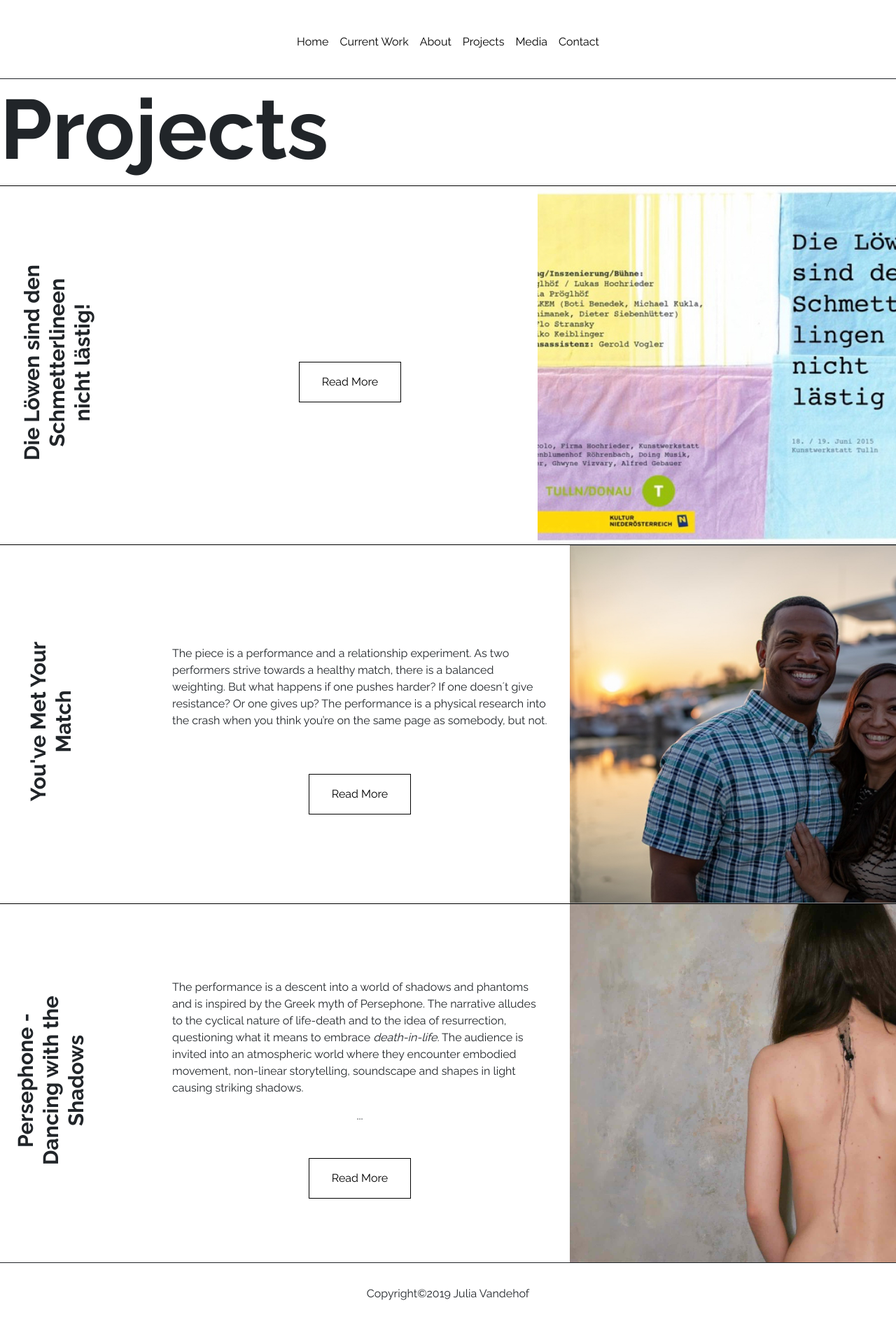
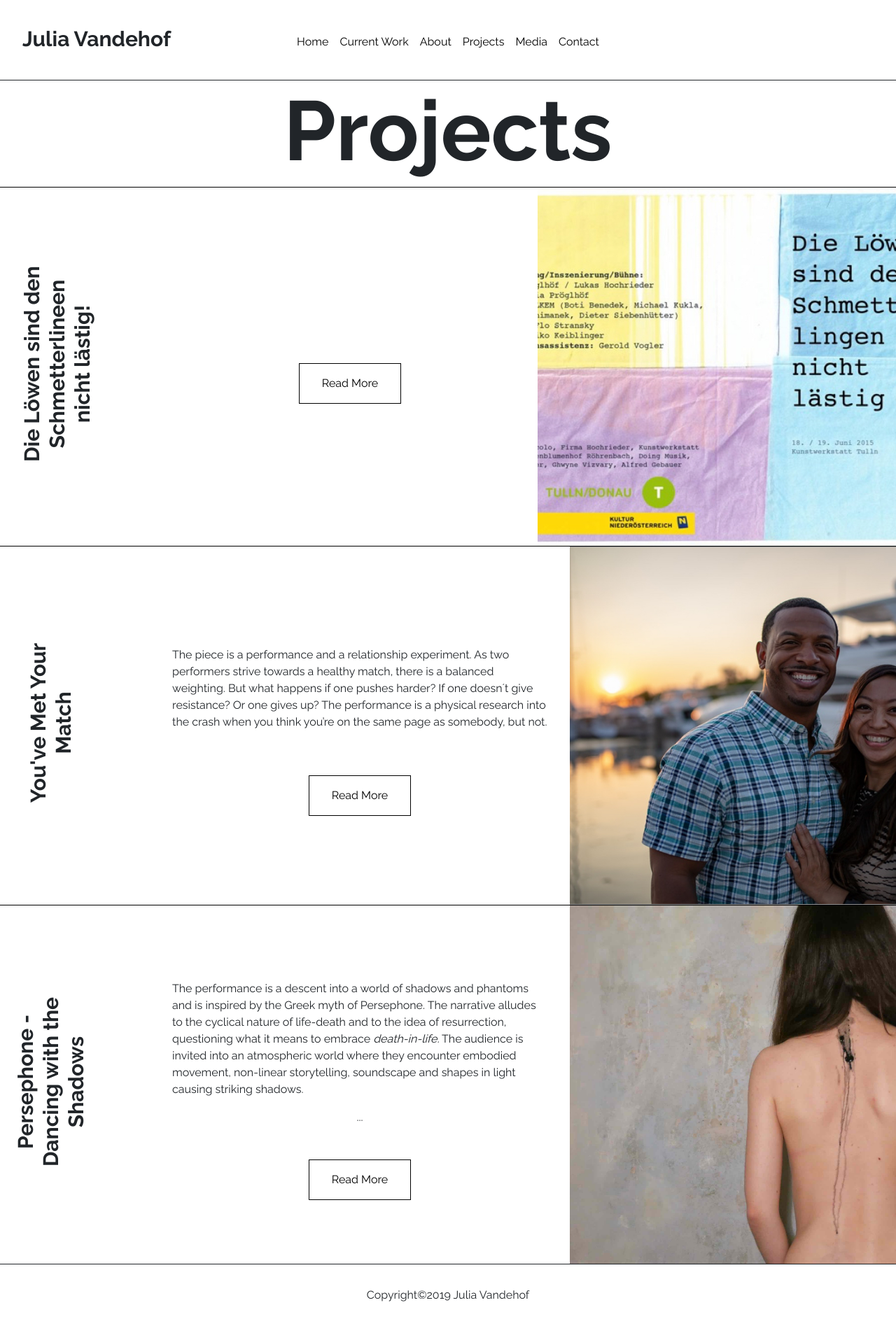
Before and after one commit to matteocarpi/julia, a Jekyll site: the page built from projects.md, in a window 1280 px wide. Shown: the whole page at 70% size. Built offline with Jekyll 4.4.1, drawn with Linux system fonts in a browser that asks for light colours.

Commit message:
fixed header and projects page

```diff
--- a/_includes/navigation.html
+++ b/_includes/navigation.html
@@ -1,3 +1,5 @@
+<div class="header">
+
   <nav class="navbar navbar-expand-lg {% if page.url != "/" %} dark {% endif %}">
     <button class="navbar-toggler" type="button" data-toggle="collapse" data-target="#navbarNav" aria-controls="navbarNav" aria-expanded="false" aria-label="Toggle navigation">
       <span class="navbar-toggler-icon"></span>
@@ -12,3 +14,10 @@
       </ul>
     </div>
   </nav>
+
+  {% if page.permalink != "/" %}
+    <div class="name">
+      <h3>{{ site.name }}</h3>
+    </div>
+  {% endif %}
+</div>
--- a/_layouts/projects.html
+++ b/_layouts/projects.html
@@ -1,7 +1,9 @@
 ---
 layout: default
 ---
-<h1>{{ page.title }}</h1>
+<div class="title">
+  <h1>{{ page.title }}</h1>
+</div>
 <div class="current-work">
 {% for post in site.posts %}
     <div class="current-item">
--- a/_sass/home.scss
+++ b/_sass/home.scss
@@ -88,6 +88,7 @@
   flex-direction: column;
   align-items: center;
   justify-content: center;
+  padding: 2rem;
 }
 .contacts {
   border-bottom: solid 1px;
--- a/_sass/universal.scss
+++ b/_sass/universal.scss
@@ -21,9 +21,21 @@ h2 {
 }
 h3 {
   font-size: 30px;
+  font-weight: 700;
 }
 img {
   object-fit: contain;
+}
+.header {
+  // display: flex;
+  // align-items: center;
+  // justify-content: space-between;
+  border-bottom: solid 1px;
+  padding-bottom: 2rem;
+}
+.name {
+  margin-top: -4.6rem;
+  margin-left: 2rem;
 }
 nav {
   margin-top: 2rem;
@@ -36,7 +48,6 @@ nav.dark {
   a.nav-link {
       color: black;
   }
-    border-bottom: solid 1px;
     padding-bottom: 2rem;
 }
 .grow {
@@ -72,6 +83,9 @@ nav.dark {
   align-items: center;
   flex: 1 0 auto;
 }
+.title {
+  margin: 0 auto;
+}
 .footer {
   display: flex;
   flex-direction: column;
```
Lines whose indentation alone changed are shown as unchanged.
